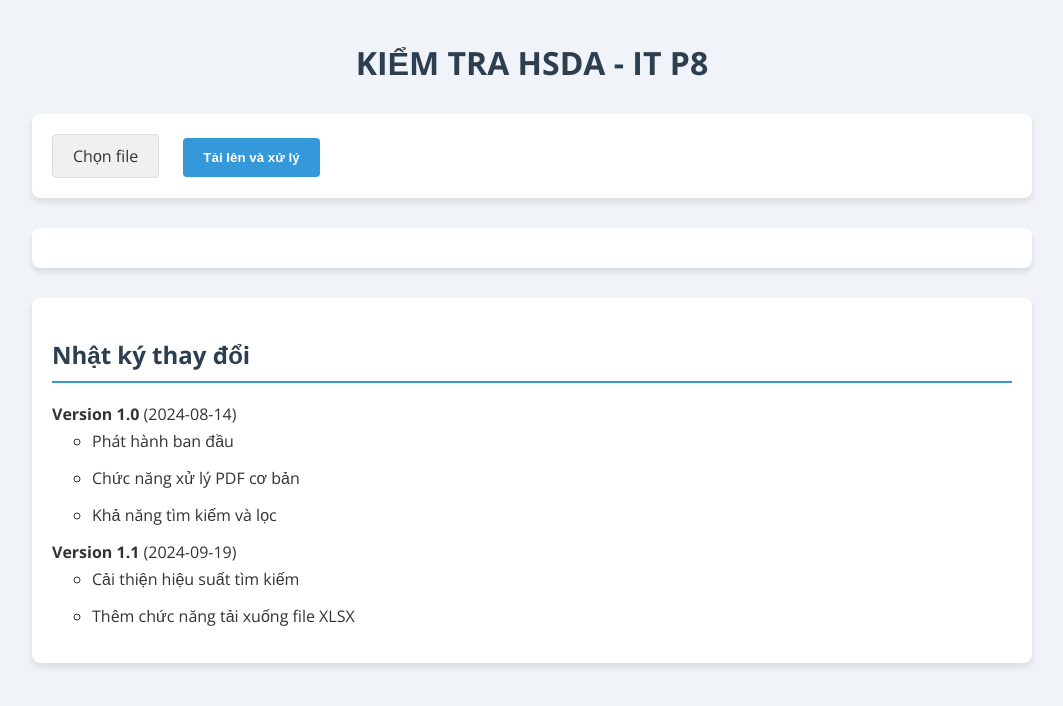
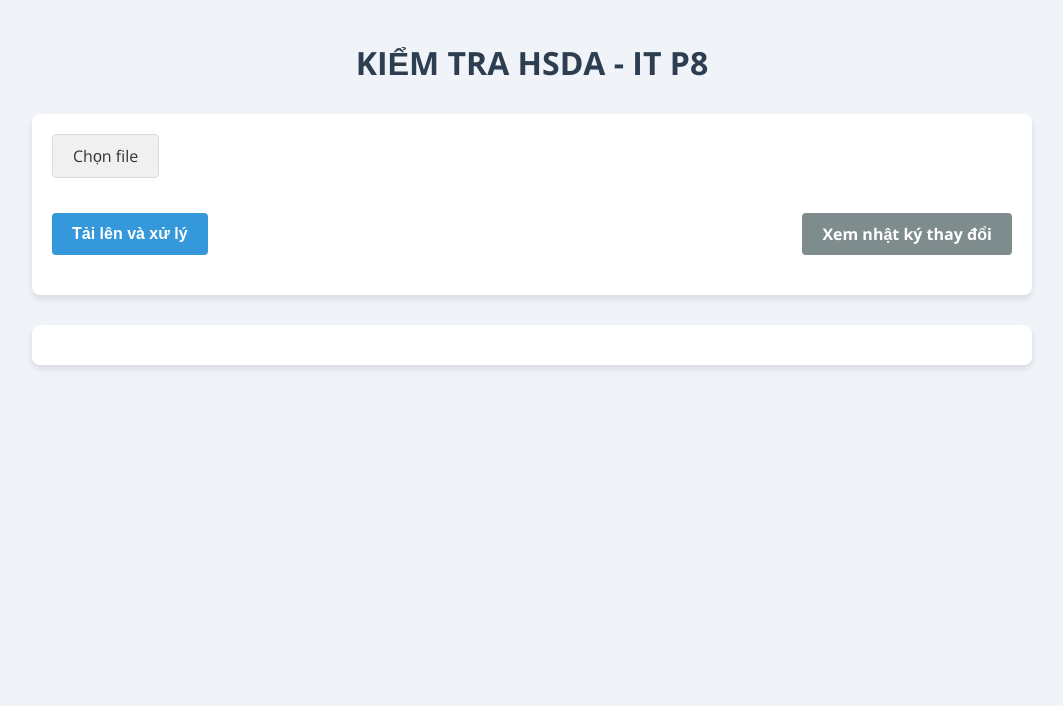
Before and after one commit to NghiNgo/tcvn-text-recogine, a Flask app: page / in a window 1280 px wide. Shown: the top 706 px of the page, without its empty margins (108-1171 px from the left). Run offline with Flask 3, Linux system fonts and the light colour scheme; some libraries are stand-ins or nearby versions.

Commit message:
Update index.html

```diff
--- a/templates/index.html
+++ b/templates/index.html
@@ -246,6 +246,155 @@
         break-inside: avoid;
         page-break-inside: avoid;
       }
+
+      .modal {
+        display: none;
+        position: fixed;
+        z-index: 1;
+        left: 0;
+        top: 0;
+        width: 100%;
+        height: 100%;
+        overflow: auto;
+        background-color: rgba(0, 0, 0, 0.4);
+      }
+
+      .modal-content {
+        background-color: #fefefe;
+        margin: 15% auto;
+        padding: 20px;
+        border: 1px solid #888;
+        width: 80%;
+        max-width: 600px;
+        border-radius: 8px;
+      }
+
+      .close {
+        color: #aaa;
+        float: right;
+        font-size: 28px;
+        font-weight: bold;
+        cursor: pointer;
+      }
+
+      .close:hover,
+      .close:focus {
+        color: #000;
+        text-decoration: none;
+        cursor: pointer;
+      }
+
+      .button-row {
+        display: flex;
+        justify-content: space-between;
+        align-items: center;
+        margin-top: 15px;
+      }
+
+      .left-buttons {
+        display: flex;
+        gap: 10px;
+      }
+
+      #open-changelog {
+        display: block;
+        margin: 20px auto;
+        padding: 10px 20px;
+        background-color: #7f8c8d;
+        color: white;
+        border: none;
+        border-radius: 4px;
+        cursor: pointer;
+        transition: background-color 0.3s;
+        margin-left: auto;
+      }
+
+      #open-changelog:hover {
+        background-color: #95a5a6;
+      }
+
+      .button {
+        display: inline-block;
+        padding: 12px 20px;
+        background-color: #2ecc71;
+        color: white;
+        text-decoration: none;
+        border-radius: 4px;
+        cursor: pointer;
+        transition: background-color 0.3s;
+        font-weight: 700;
+        font-size: 16px; /* Add this line */
+      }
+
+      button {
+        background-color: #3498db;
+        color: white;
+        padding: 12px 20px;
+        border: none;
+        border-radius: 4px;
+        cursor: pointer;
+        transition: background-color 0.3s;
+        font-weight: 700;
+        font-size: 16px; /* Add this line */
+      }
+
+      .button:hover {
+        background-color: #27ae60;
+      }
+
+      #statistics-container {
+        background-color: #fff;
+        padding: 20px;
+        border-radius: 8px;
+        box-shadow: 0 4px 6px rgba(0, 0, 0, 0.1);
+        margin-bottom: 30px;
+      }
+
+      #statistics-container h2 {
+        color: #2c3e50;
+        border-bottom: 2px solid #3498db;
+        padding-bottom: 10px;
+        margin-bottom: 20px;
+        font-weight: 700;
+      }
+
+      .stats-grid {
+        display: grid;
+        grid-template-columns: repeat(auto-fit, minmax(150px, 1fr));
+        gap: 20px;
+      }
+
+      .stat-item {
+        background-color: #f9f9f9;
+        padding: 15px;
+        border-radius: 8px;
+        text-align: center;
+        transition: transform 0.2s;
+      }
+
+      .stat-item:hover {
+        transform: translateY(-5px);
+      }
+
+      .stat-item h3 {
+        color: #2c3e50;
+        margin-bottom: 10px;
+        font-weight: 600;
+      }
+
+      .stat-count {
+        font-size: 24px;
+        font-weight: 700;
+        color: #3498db;
+      }
+
+      .modal-title {
+        color: #2c3e50;
+        border-bottom: 2px solid #3498db;
+        padding-bottom: 10px;
+        margin-bottom: 20px;
+        font-weight: 700;
+      }
     </style>
   </head>
   <body>
@@ -255,14 +404,36 @@
         <input type="file" id="pdf-file" accept=".pdf" required />
         <label for="pdf-file">Chọn file</label>
       </div>
+      <div class="button-row">
+        <div class="left-buttons">
           <button type="submit">Tải lên và xử lý</button>
-      <button id="download-xlsx" style="display: none; background-color: green; color: white;">Tải xuống XLSX</button>
+          <a id="download-xlsx" href="#" class="button" style="display: none">
+            Tải xuống XLSX
+          </a>
+        </div>
+        <div>
+          <a id="open-changelog" href="#" class="button"
+            >Xem nhật ký thay đổi</a
+          >
+        </div>
+      </div>
     </form>
     <div id="statistics-container" style="display: none">
-      <h3>Thống kê:</h3>
-      <p>TCVN: <span id="tcvn-count">0</span></p>
-      <p>QCVN: <span id="qcvn-count">0</span></p>
-      <p>Không tìm thấy: <span id="unknown-count">0</span></p>
+      <h2>Thống kê</h2>
+      <div class="stats-grid">
+        <div class="stat-item">
+          <h3>TCVN</h3>
+          <span id="tcvn-count" class="stat-count">0</span>
+        </div>
+        <div class="stat-item">
+          <h3>QCVN</h3>
+          <span id="qcvn-count" class="stat-count">0</span>
+        </div>
+        <div class="stat-item">
+          <h3>Không tìm thấy</h3>
+          <span id="unknown-count" class="stat-count">0</span>
+        </div>
+      </div>
     </div>
     <div id="search-container" style="display: none">
       <input
@@ -287,9 +458,12 @@
       <div class="spinner"></div>
     </div>
     <div id="results"></div>
-    <div id="changelog">
-      <h2>Nhật ký thay đổi</h2>
+    <div id="changelog-modal" class="modal">
+      <div class="modal-content">
+        <span class="close">&times;</span>
+        <h2 class="modal-title">Nhật ký thay đổi</h2>
         <ul id="changelog-list"></ul>
+      </div>
     </div>
     <script>
       let allResults = [];
@@ -426,7 +600,10 @@
 
       document
         .getElementById("download-xlsx")
-        .addEventListener("click", downloadXLSX);
+        .addEventListener("click", function (e) {
+          e.preventDefault();
+          downloadXLSX();
+        });
 
       function groupByStandardType(results) {
         return results.reduce((acc, item) => {
@@ -471,8 +648,25 @@
         });
       }
 
-      // Call this function when the page loads
+      const modal = document.getElementById("changelog-modal");
+      document
+        .getElementById("open-changelog")
+        .addEventListener("click", function (e) {
+          e.preventDefault();
+          modal.style.display = "block";
           displayChangeLog();
+        });
+      const span = document.getElementsByClassName("close")[0];
+
+      span.onclick = function () {
+        modal.style.display = "none";
+      };
+
+      window.onclick = function (event) {
+        if (event.target == modal) {
+          modal.style.display = "none";
+        }
+      };
 
       function generatePagination() {
         const totalPages = Math.ceil(filteredResults.length / itemsPerPage);
```
Lines whose indentation alone changed are shown as unchanged.
